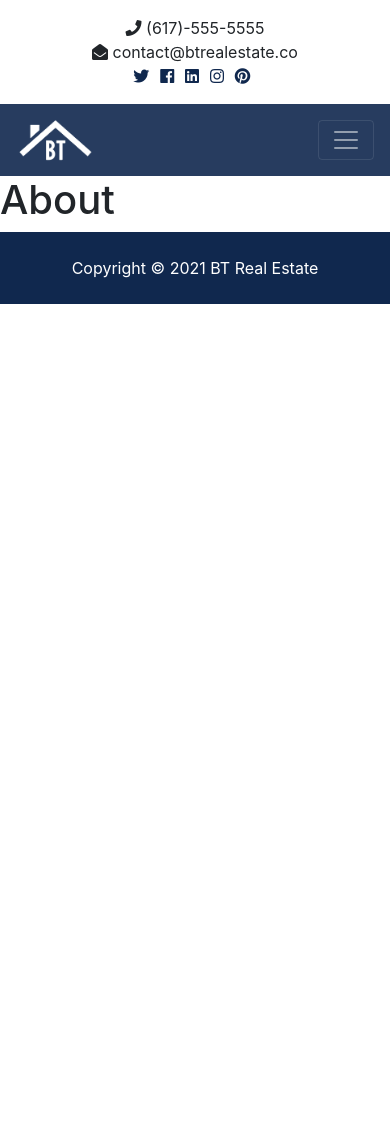
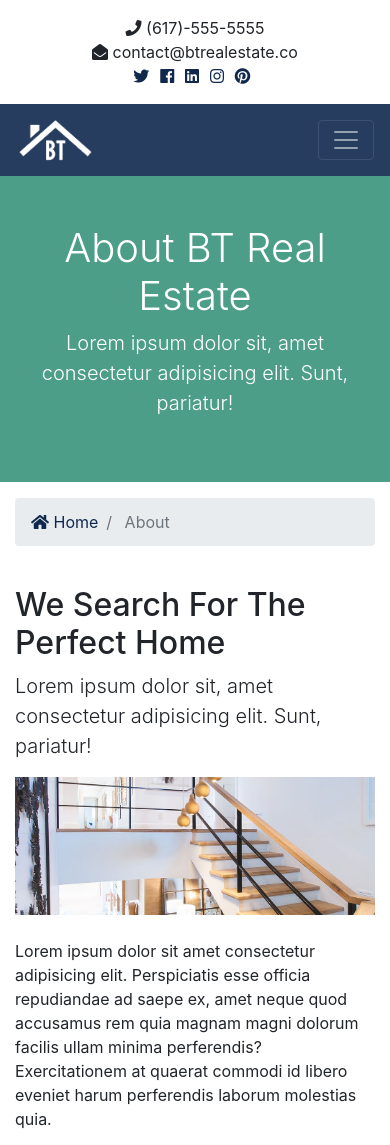
Before and after one commit to Samin-Ahmed/btre_project, a Django app: page /about in a window 390 px wide. Shown: the top 1145 px of the page. Before the commit the page ends 304 px from the top, so only its background shows below. Run offline with Django 3.2, Linux system fonts and the light colour scheme; some libraries are stand-ins or nearby versions.

Commit message:
Make changes to allow the breadcrum linking to work with homepage.

```diff
--- a/templates/pages/about.html
+++ b/templates/pages/about.html
@@ -1,5 +1,118 @@
 {% extends 'base.html' %}
 
+{% load static %}
+
 {% block content %}
-<h1>About</h1>
+<section id="showcase-inner" class="py-5 text-white">
+    <div class="container">
+        <div class="row text-center">
+            <div class="col-md-12">
+                <h1 class="display-4">About BT Real Estate</h1>
+                <p class="lead">Lorem ipsum dolor sit, amet consectetur adipisicing elit. Sunt, pariatur!</p>
+            </div>
+        </div>
+    </div>
+</section>
+
+<!-- Breadcrumb -->
+<section id="bc" class="mt-3">
+    <div class="container">
+        <nav aria-label="breadcrumb">
+            <ol class="breadcrumb">
+                <li class="breadcrumb-item">
+                    <a href="{% url 'index' %}">
+                        <i class="fas fa-home"></i> Home</a>
+                </li>
+                <li class="breadcrumb-item active"> About</li>
+            </ol>
+        </nav>
+    </div>
+</section>
+
+<section id="about" class="py-4">
+    <div class="container">
+        <div class="row">
+            <div class="col-md-8">
+                <h2>We Search For The Perfect Home</h2>
+                <p class="lead">Lorem ipsum dolor sit, amet consectetur adipisicing elit. Sunt, pariatur!</p>
+                <img src="{% static 'img/about.jpg' %}" alt="">
+                <p class="mt-4">Lorem ipsum dolor sit amet consectetur adipisicing elit. Perspiciatis esse officia
+                    repudiandae ad saepe ex, amet
+                    neque quod accusamus rem quia magnam magni dolorum facilis ullam minima perferendis? Exercitationem
+                    at quaerat
+                    commodi id libero eveniet harum perferendis laborum molestias quia.</p>
+            </div>
+            <div class="col-md-4">
+                <div class="card">
+                    <img class="card-img-top" src="assets/img/realtors/kyle.jpg" alt="Seller of the month">
+                    <div class="card-body">
+                        <h5 class="card-title">Seller Of The Month</h5>
+                        <h6 class="text-secondary">Kyle Brown</h6>
+                        <p class="card-text">Lorem ipsum dolor sit amet consectetur adipisicing elit. Omnis nesciunt
+                            amet, illo itaque similique repellat.
+                            content.
+                        </p>
+                    </div>
+                </div>
+            </div>
+        </div>
+    </div>
+</section>
+
+<!-- Work -->
+<section id="work" class="bg-dark text-white text-center">
+    <h2 class="display-4">We Work For You</h2>
+    <h4>Lorem ipsum dolor sit amet consectetur adipisicing elit. Autem velit aperiam, unde aliquid at similique!</h4>
+    <hr>
+    <a href="listings.html" class="btn btn-secondary text-white btn-lg">View Our Featured Listings</a>
+</section>
+
+<!-- Team -->
+<section id="team" class="py-5">
+    <div class="container">
+        <h2 class="text-center">Our Team</h2>
+        <div class="row text-center">
+            <div class="col-md-4">
+                <img src="assets/img/realtors/kyle.jpg" alt="" class="rounded-circle mb-3">
+                <h4>Kyle Brown</h4>
+                <p class="text-success">
+                    <i class="fas fa-award text-success mb-3"></i> Realtor
+                </p>
+                <hr>
+                <p>
+                    <i class="fas fa-phone"></i> (555)-555-5555
+                </p>
+                <p>
+                    <i class="fas fa-envelope-open"></i> kyle@btrealestate.co
+                </p>
+            </div>
+
+            <div class="col-md-4">
+                <img src="assets/img/realtors/mark.jpg" alt="" class="rounded-circle mb-3">
+                <h4>Mark Hudson</h4>
+                <p class="text-success">Realtor</p>
+                <hr>
+                <p>
+                    <i class="fas fa-phone"></i> (444)-444-4444
+                </p>
+                <p>
+                    <i class="fas fa-envelope-open"></i> mark@btrealestate.co
+                </p>
+            </div>
+
+            <div class="col-md-4">
+                <img src="assets/img/realtors/jenny.jpg" alt="" class="rounded-circle mb-3">
+                <h4>Jenny Johnson</h4>
+                <p class="text-success">Realtor</p>
+                <hr>
+                <p>
+                    <i class="fas fa-phone"></i> (333)-333-3333
+                </p>
+                <p>
+                    <i class="fas fa-envelope-open"></i> jenny@btrealestate.co
+                </p>
+            </div>
+        </div>
+    </div>
+</section>
 {% endblock %}
```
